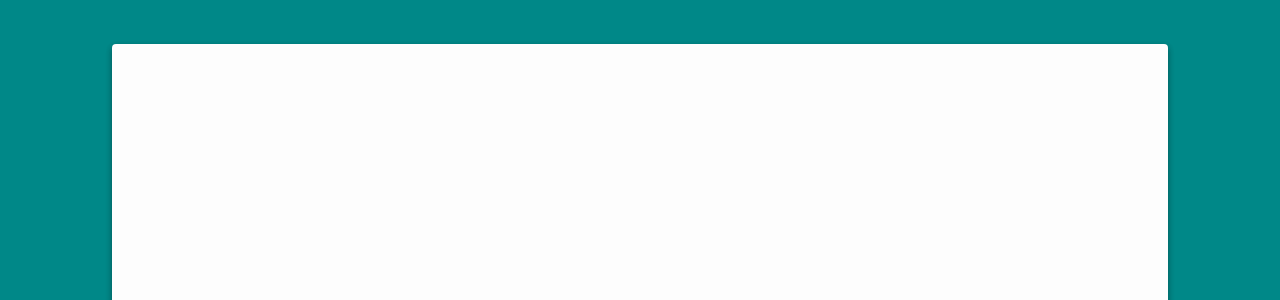
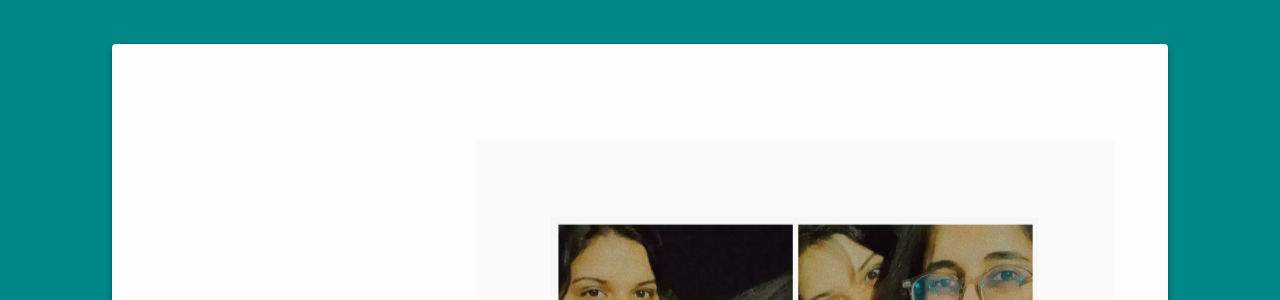
Before and after one commit to nupoorkhatri/CharuBday, a plain HTML site: page index.html in a window 1280 px wide. Shown: the top 300 px of the page. Drawn offline with nearby package versions, Linux system fonts and the light colour scheme.

Commit message:
Update index.html

```diff
--- a/index.html
+++ b/index.html
@@ -10,7 +10,7 @@
 </head>
 <body>
   <div class="card">
-    <img src="./birthday.svg" alt="birthday" class="birthday">
+    <img src="./birthday.jpg" alt="birthday" class="birthday">
     <div class="text">
       <h1>Happy Birthday!</h1>
       <p>I hope you have a wonderful birthday</p>
```
